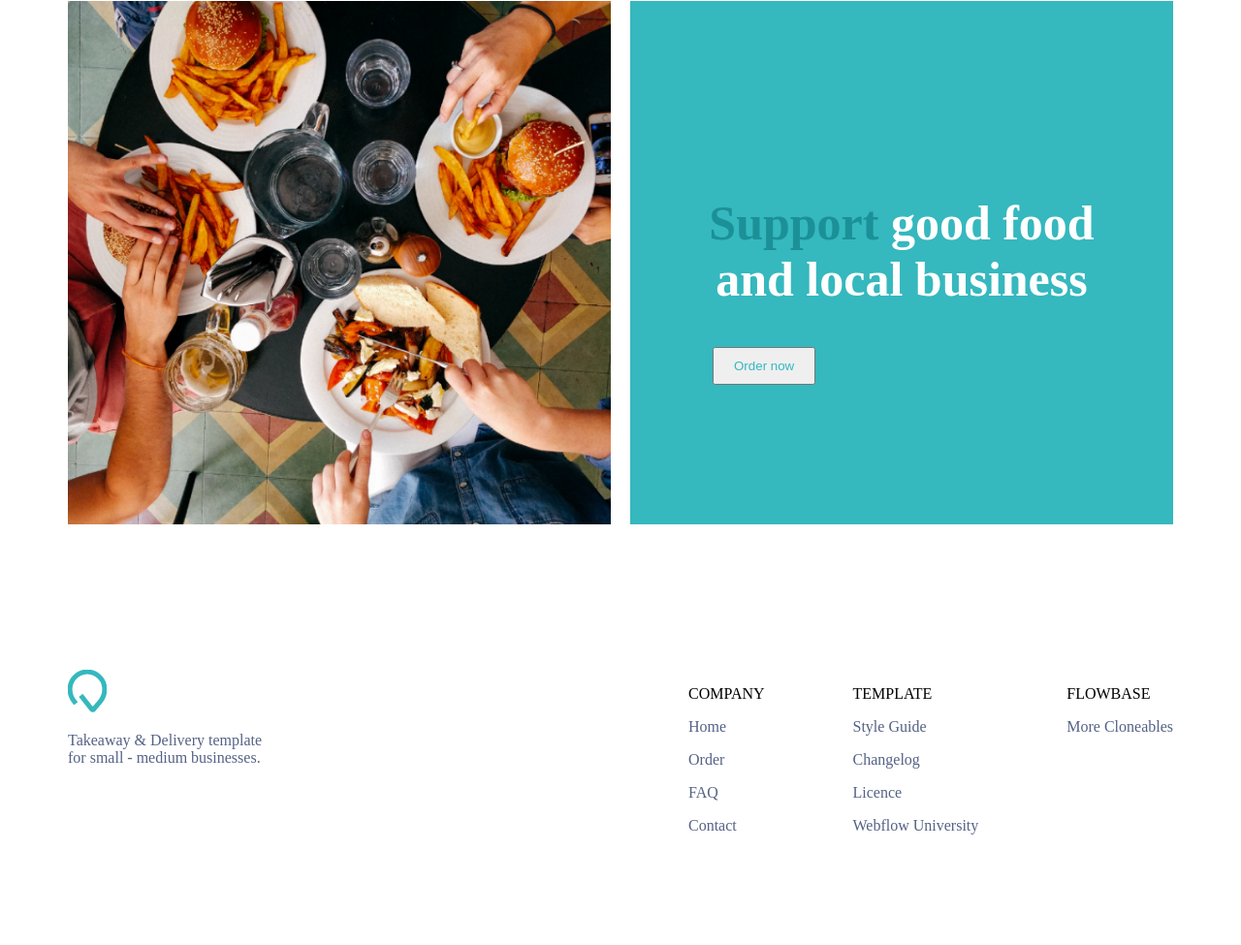
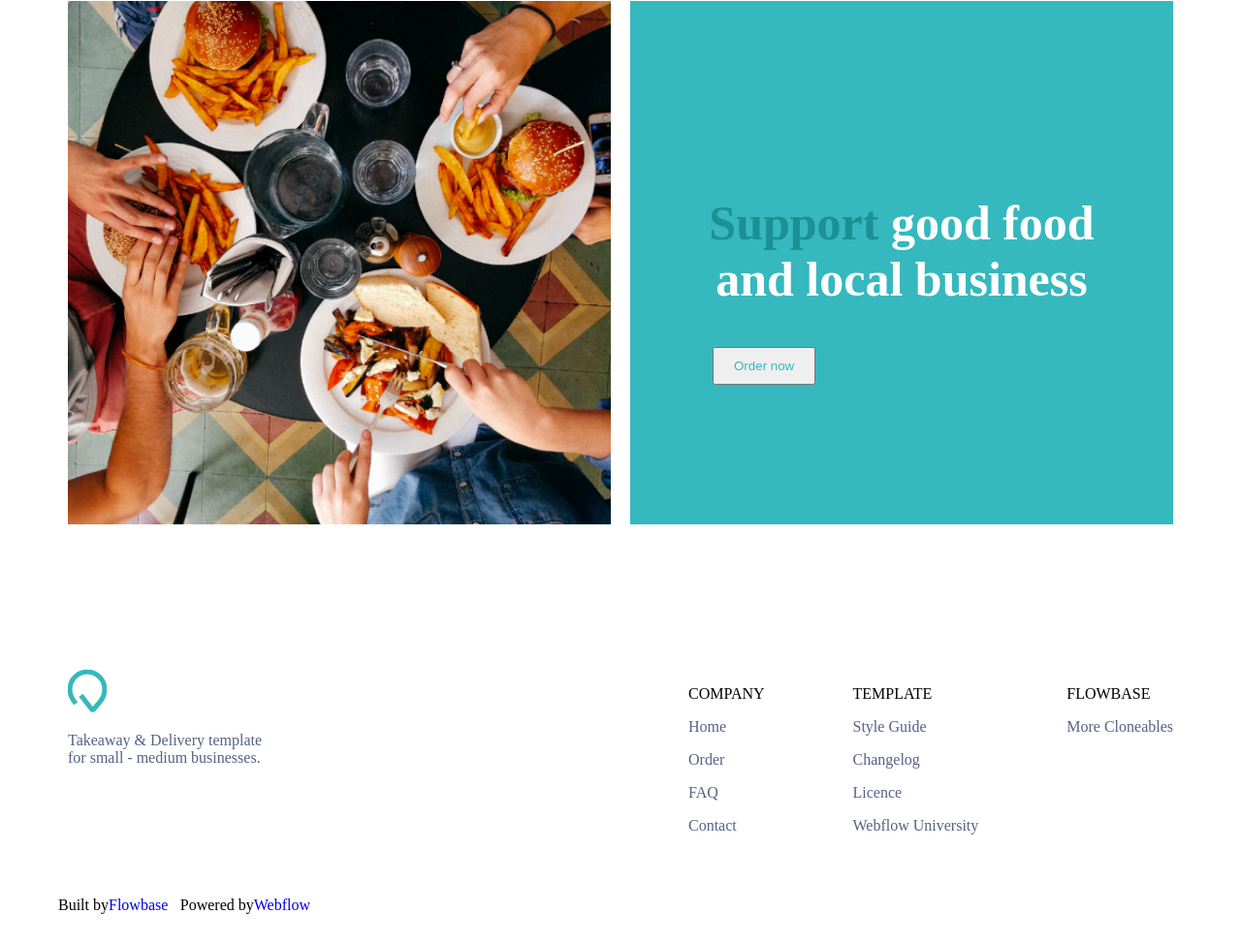
Before and after one commit to HJKMJK13/order, a plain HTML site: page index.html in a window 1280 px wide. Shown: the part 3480-4455 px from the top of the page at 97% size. Before the commit the page ends 4381 px from the top, so only its background shows below. Drawn offline with Linux system fonts and the light colour scheme.

Commit message:
section-foot finished

```diff
--- a/index.html
+++ b/index.html
@@ -275,6 +275,17 @@
                     </li>
                 </ul>
             </div>
+            <ul class="by_list">
+                <li class="by_item">
+                    <p>Built by</p>
+                    <a href="#">Flowbase</a>
+                </li>
+
+                <li class="by_item">
+                    <p>Powered by</p>
+                    <a href="#">Webflow</a>
+                </li>
+            </ul>
         </div>
     </section>
 
--- a/style.scss
+++ b/style.scss
@@ -380,5 +380,18 @@ a{
                 }
             }
         }
+
+        .by_list{
+            display: flex;
+            align-items:center;
+            justify-content: space-between;
+            width: 260px;
+            margin-left:-50px;
+            .by_item{
+                display:flex;
+                align-items: center;
+                justify-content: space-between;
+            }
+        }
     }
 }
```
Also changed, not shown: style.css, 1 other file.
